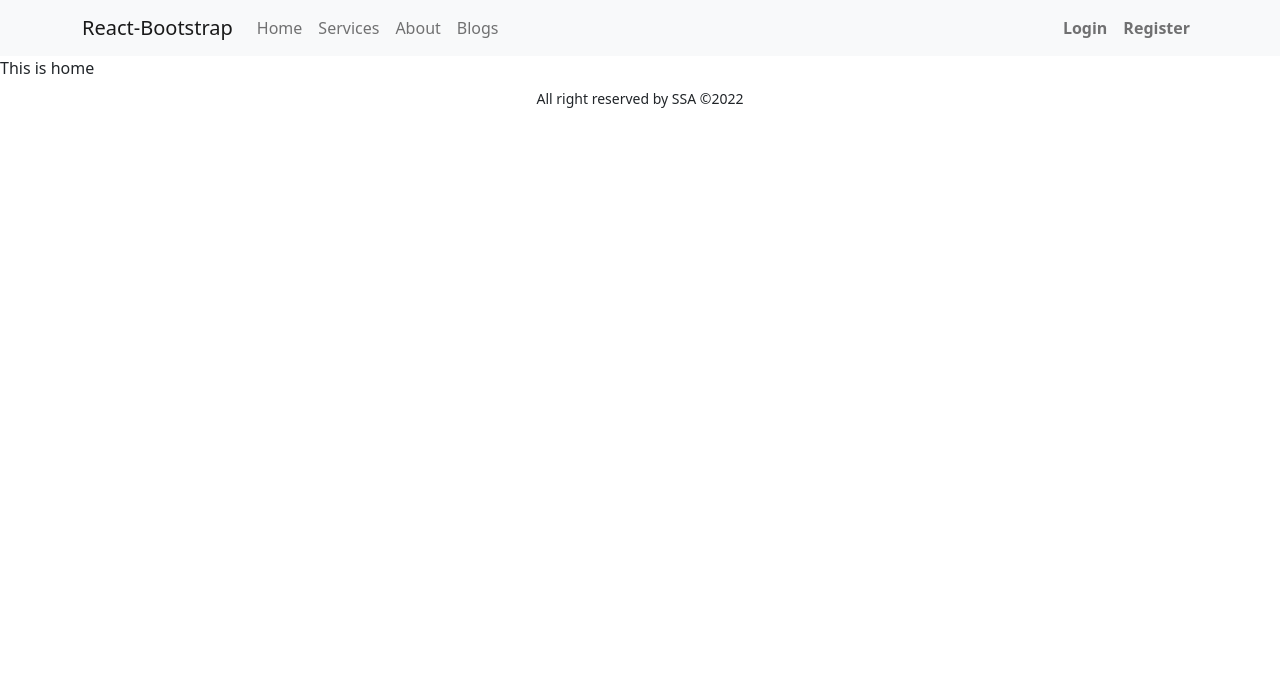
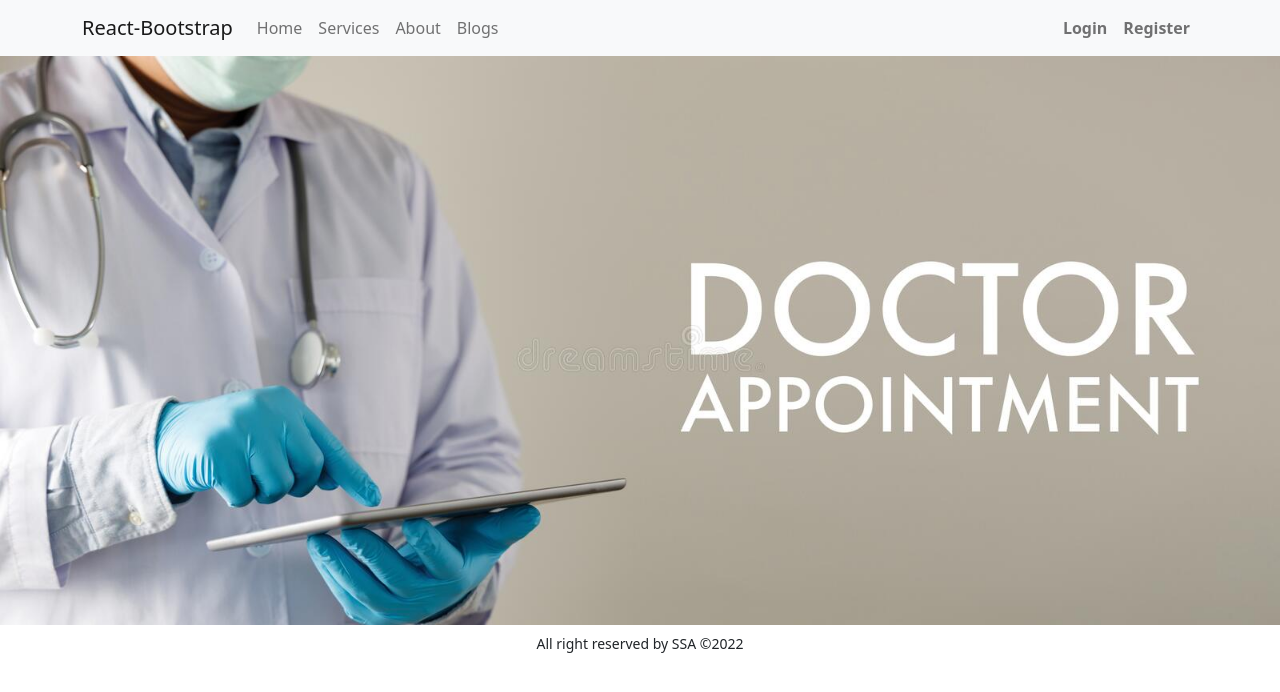
Before and after one commit to ssalvi8586/PH-5_Assignment_10, a React (Create React App) app: page / in a window 1280 px wide. Shown: the top 692 px of the page. Built offline with nearby package versions, Linux system fonts and the light colour scheme; no server answers.

Commit message:
banner added

```diff
--- a/src/Pages/Home/Banner/Banner.js
+++ b/src/Pages/Home/Banner/Banner.js
@@ -0,0 +1,12 @@
+import React from "react";
+import banner from "../../../images/banner.jpg";
+
+const Banner = () => {
+  return (
+    <div>
+      <img src={banner} className="w-100" alt="banner"></img>
+    </div>
+  );
+};
+
+export default Banner;
--- a/src/Pages/Home/Home/Home.js
+++ b/src/Pages/Home/Home/Home.js
@@ -1,7 +1,12 @@
 import React from "react";
+import Banner from "../Banner/Banner";
 
 const Home = () => {
-  return <div>This is home</div>;
+  return (
+    <div>
+      <Banner />
+    </div>
+  );
 };
 
 export default Home;
```
Also changed, not shown: src/images/banner.jpg (added).
